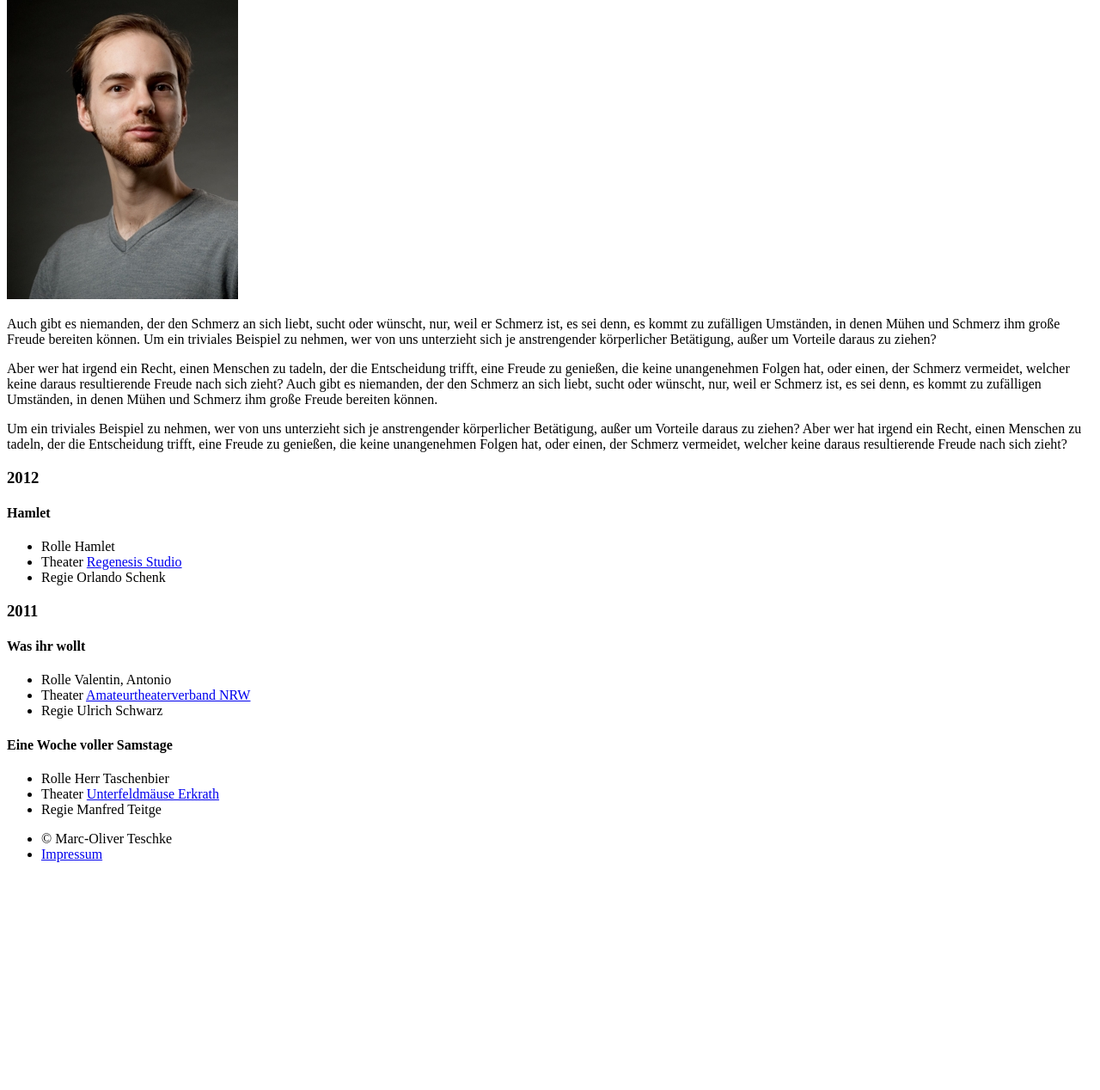
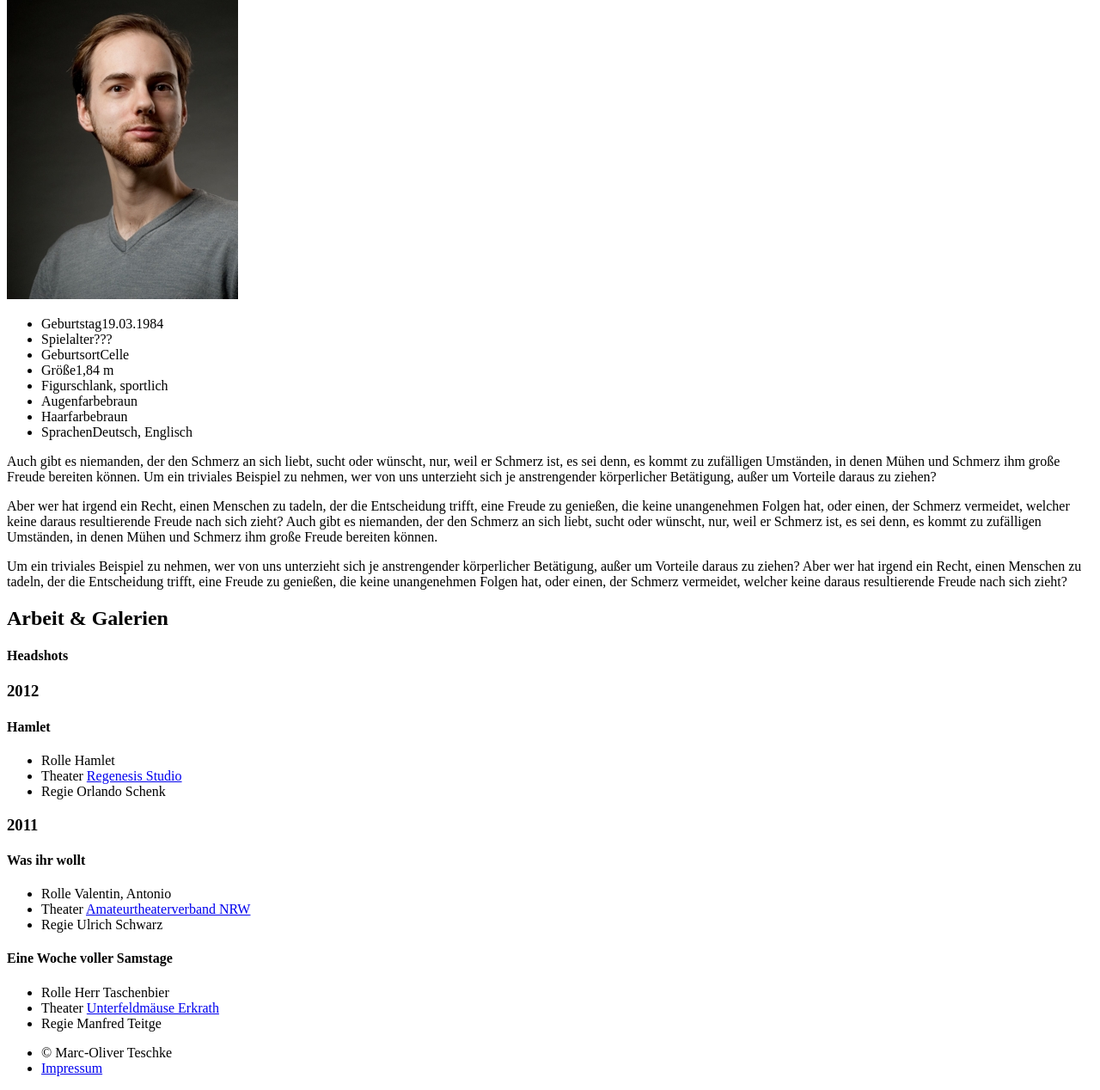
Before and after one commit to marcoliverteschke/portfolio.marcoliverteschke.de, a PHP site: page / in a window 1280 px wide. Shown: the part 81-1349 px from the top of the page at 86% size. Before the commit the page ends 1084 px from the top, so only its background shows below. Run offline with PHP 8.4, Linux system fonts and the light colour scheme; some libraries are stand-ins or nearby versions.

Commit message:
Various changes.
* galleries have has-image indicators
* added cv stats
* removed webfonts.js
* added head shots item to productions

```diff
--- a/htdocs/index.html
+++ b/htdocs/index.html
@@ -6,7 +6,6 @@
 	<meta name="description" content="">
 	<meta name="author" content="Marc-Oliver Teschke">
 	<meta name="viewport" content="width=320,initial-scale=1,user-scalable=yes">
-	<script src="/min/b=javascript&amp;f=webfonts.js"></script>
 	<!--[if ! lte IE 6]><!-->
 		<link rel="stylesheet" href="/min/b=stylesheets&amp;f=normalize.css,screen.css" type="text/css">
 	<!--<![endif]-->
@@ -21,14 +20,29 @@
 		<!--<span class="slogan">Schauspieler aus Düsseldorf</span>-->
 	</header>
 	<section class="clearfix about">
-		<img alt="Headshot Marc-Oliver Teschke" src="/images/headshot.jpg"><p>Auch gibt es niemanden, der den Schmerz an sich liebt, sucht oder wünscht, nur, weil er Schmerz ist, es sei denn, es kommt zu zufälligen Umständen, in denen Mühen und Schmerz ihm große Freude bereiten können. Um ein triviales Beispiel zu nehmen, wer von uns unterzieht sich je anstrengender körperlicher Betätigung, außer um Vorteile daraus zu ziehen?</p>
+		<img alt="Headshot Marc-Oliver Teschke" src="/images/headshot.jpg">
+		<ul class="stats">
+			<li><label>Geburtstag</label>19.03.1984</li>
+			<li><label>Spielalter</label>???</li>
+			<li><label>Geburtsort</label>Celle</li>
+			<li><label>Größe</label>1,84 m</li>
+			<li><label>Figur</label>schlank, sportlich</li>
+			<li><label>Augenfarbe</label>braun</li>
+			<li><label>Haarfarbe</label>braun</li>
+			<li><label>Sprachen</label>Deutsch, Englisch</li>
+		</ul>
+		<p>Auch gibt es niemanden, der den Schmerz an sich liebt, sucht oder wünscht, nur, weil er Schmerz ist, es sei denn, es kommt zu zufälligen Umständen, in denen Mühen und Schmerz ihm große Freude bereiten können. Um ein triviales Beispiel zu nehmen, wer von uns unterzieht sich je anstrengender körperlicher Betätigung, außer um Vorteile daraus zu ziehen?</p>
 		<p>Aber wer hat irgend ein Recht, einen Menschen zu tadeln, der die Entscheidung trifft, eine Freude zu genießen, die keine unangenehmen Folgen hat, oder einen, der Schmerz vermeidet, welcher keine daraus resultierende Freude nach sich zieht? Auch gibt es niemanden, der den Schmerz an sich liebt, sucht oder wünscht, nur, weil er Schmerz ist, es sei denn, es kommt zu zufälligen Umständen, in denen Mühen und Schmerz ihm große Freude bereiten können.</p>
 		<p>Um ein triviales Beispiel zu nehmen, wer von uns unterzieht sich je anstrengender körperlicher Betätigung, außer um Vorteile daraus zu ziehen? Aber wer hat irgend ein Recht, einen Menschen zu tadeln, der die Entscheidung trifft, eine Freude zu genießen, die keine unangenehmen Folgen hat, oder einen, der Schmerz vermeidet, welcher keine daraus resultierende Freude nach sich zieht?</p>
 	</section>
 	<section class="productions">
+		<h1>Arbeit & Galerien</h1>
+		<section class="production" data-gallery="headshots">
+			<span class="gallery-indicator"></span><h4>Headshots</h4>
+		</section>
 		<h3>2012</h3>
 		<section class="production" data-gallery="hamlet2012">
-			<h4>Hamlet</h4>
+			<span class="gallery-indicator"></span><h4>Hamlet</h4>
 			<ul>
 				<li><label>Rolle</label> Hamlet</li>
 				<li><label>Theater</label> <a href="http://www.gesang-und-schauspiel.de/" target="_blank">Regenesis Studio</a></li>
@@ -37,7 +51,7 @@
 		</section>
 		<h3>2011</h3>
 		<section class="production" data-gallery="wasihrwollt2011">
-			<h4>Was ihr wollt</h4>
+			<span class="gallery-indicator"></span><h4>Was ihr wollt</h4>
 			<ul>
 				<li><label>Rolle</label> Valentin, Antonio</li>
 				<li><label>Theater</label> <a href="http://www.amateurtheater-nrw.de/" target="_blank">Amateurtheaterverband NRW</a></li>
@@ -45,7 +59,7 @@
 			</ul>
 		</section>
 		<section class="production" data-gallery="einewochevollersamstage2011">
-			<h4>Eine Woche voller Samstage</h4>
+			<span class="gallery-indicator"></span><h4>Eine Woche voller Samstage</h4>
 			<ul>
 				<li><label>Rolle</label> Herr Taschenbier</li>
 				<li><label>Theater</label> <a href="http://www.unterfeldmaeuse.de/" target="_blank">Unterfeldmäuse Erkrath</a></li>
```
Also changed, not shown: htdocs/stylesheets/sass/screen.scss (+50 -4 lines).
